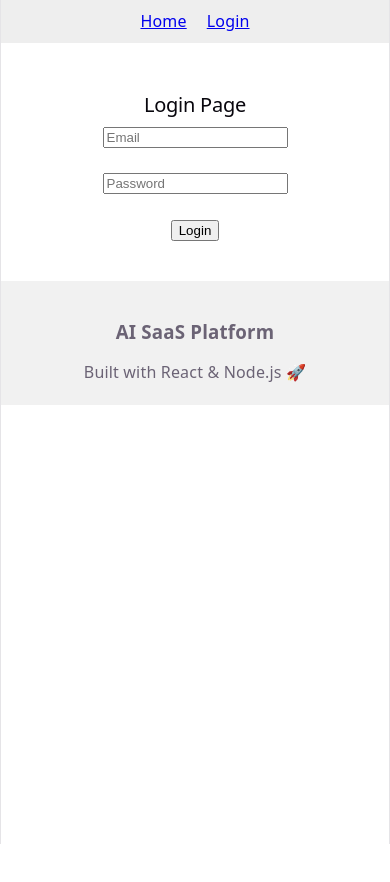
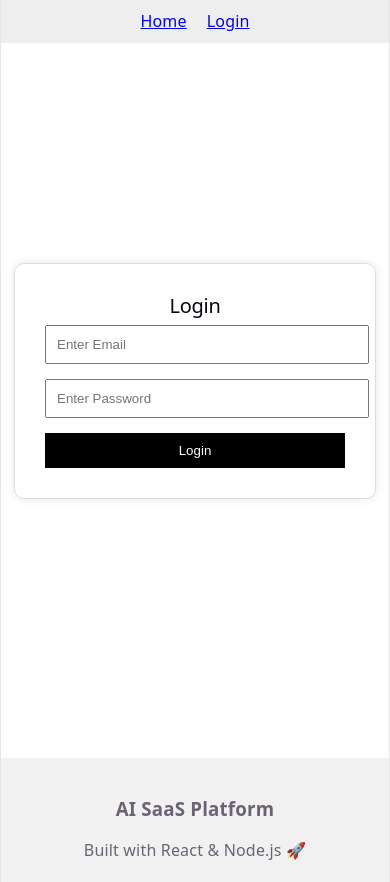
Before and after one commit to numan-ai-engineer/ai-saas-content-generator, a React (Create React App) app in the folder frontend/: page /login in a window 390 px wide. Before the commit the page ends 844 px from the top, so only its background shows below. Built offline with nearby package versions, Linux system fonts and the light colour scheme.

Commit message:
Improve login page UI with responsive form styling

```diff
--- a/frontend/src/pages/Login.jsx
+++ b/frontend/src/pages/Login.jsx
@@ -1,51 +1,90 @@
-import { useState } from "react";
+import React, { useState } from "react";
 import { loginUser } from "../api/api";
 
 function Login() {
-  const [email, setEmail] = useState("");
-  const [password, setPassword] = useState("");
-  const [message, setMessage] = useState("");
-  const [loading, setLoading] = useState(false);
+  const [formData, setFormData] = useState({
+    email: "",
+    password: ""
+  });
 
-  const handleLogin = async () => {
-    setLoading(true);
-    setMessage("");
+  const handleChange = (e) => {
+    setFormData({
+      ...formData,
+      [e.target.name]: e.target.value
+    });
+  };
 
-    const res = await loginUser({ email, password });
+  const handleSubmit = async (e) => {
+    e.preventDefault();
 
-    if (res.success) {
-      setMessage("✅ " + res.message);
-    } else {
-      setMessage("❌ " + res.message);
-    }
+    const result = await loginUser(formData);
 
-    setLoading(false);
+    alert(result.message);
   };
 
   return (
-    <div style={{ textAlign: "center", marginTop: "50px" }}>
-      <h2>Login Page</h2>
+    <div
+      style={{
+        display: "flex",
+        justifyContent: "center",
+        alignItems: "center",
+        height: "80vh"
+      }}
+    >
+      <form
+        onSubmit={handleSubmit}
+        style={{
+          width: "300px",
+          padding: "30px",
+          border: "1px solid #ddd",
+          borderRadius: "10px",
+          boxShadow: "0px 0px 10px rgba(0,0,0,0.1)"
+        }}
+      >
+        <h2 style={{ textAlign: "center" }}>Login</h2>
 
         <input
-        placeholder="Email"
-        value={email}
-        onChange={(e) => setEmail(e.target.value)}
+          type="email"
+          name="email"
+          placeholder="Enter Email"
+          value={formData.email}
+          onChange={handleChange}
+          required
+          style={{
+            width: "100%",
+            padding: "10px",
+            marginBottom: "15px"
+          }}
         />
-      <br /><br />
 
         <input
-        placeholder="Password"
           type="password"
-        value={password}
-        onChange={(e) => setPassword(e.target.value)}
+          name="password"
+          placeholder="Enter Password"
+          value={formData.password}
+          onChange={handleChange}
+          required
+          style={{
+            width: "100%",
+            padding: "10px",
+            marginBottom: "15px"
+          }}
         />
-      <br /><br />
 
-      <button onClick={handleLogin} disabled={loading}>
-        {loading ? "Logging in..." : "Login"}
+        <button
+          type="submit"
+          style={{
+            width: "100%",
+            padding: "10px",
+            backgroundColor: "black",
+            color: "white",
+            border: "none",
+            cursor: "pointer"
+          }}
+        >
+          Login
         </button>
-
-      <p>{message}</p>
+      </form>
     </div>
   );
 }
```
Lines whose indentation alone changed are shown as unchanged.
